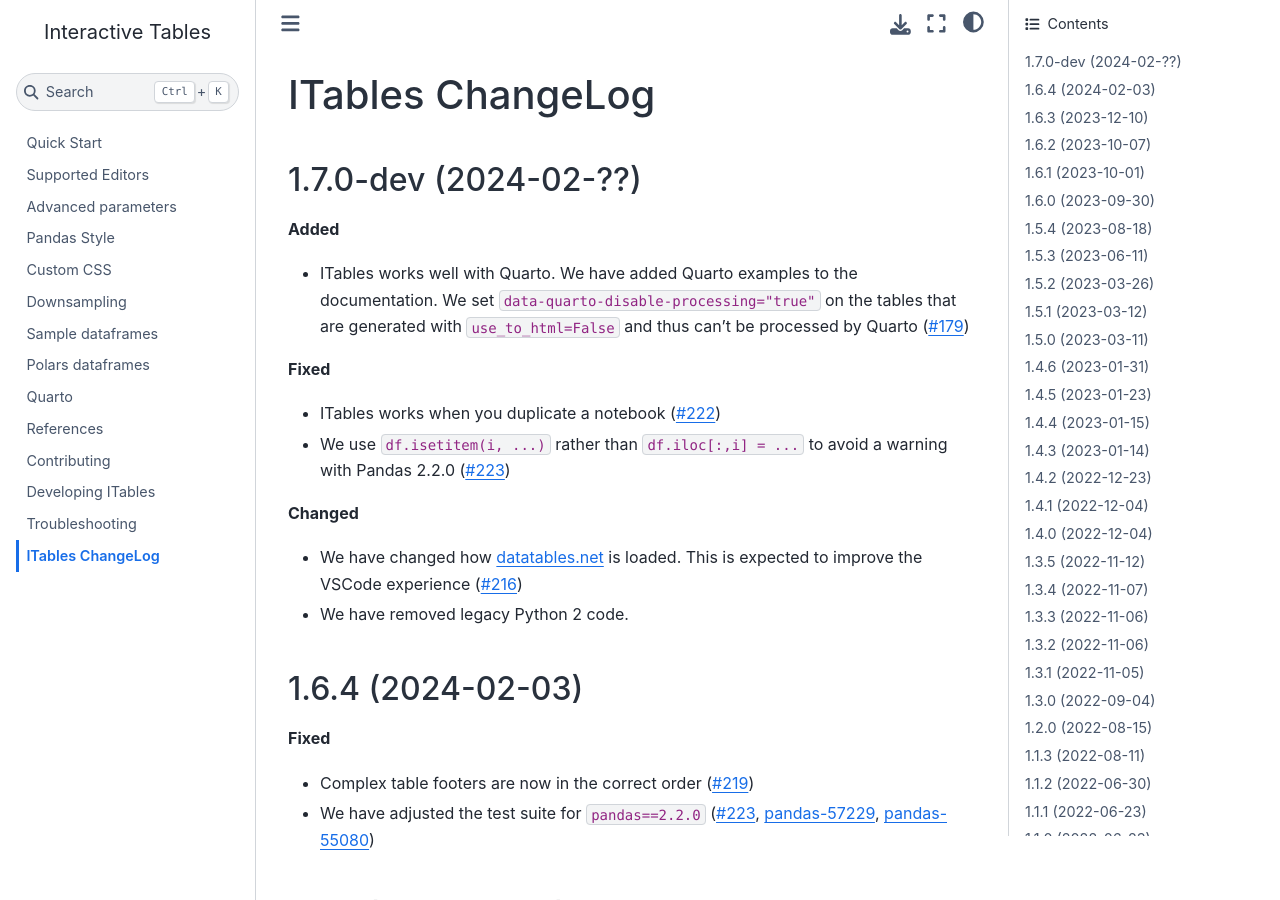
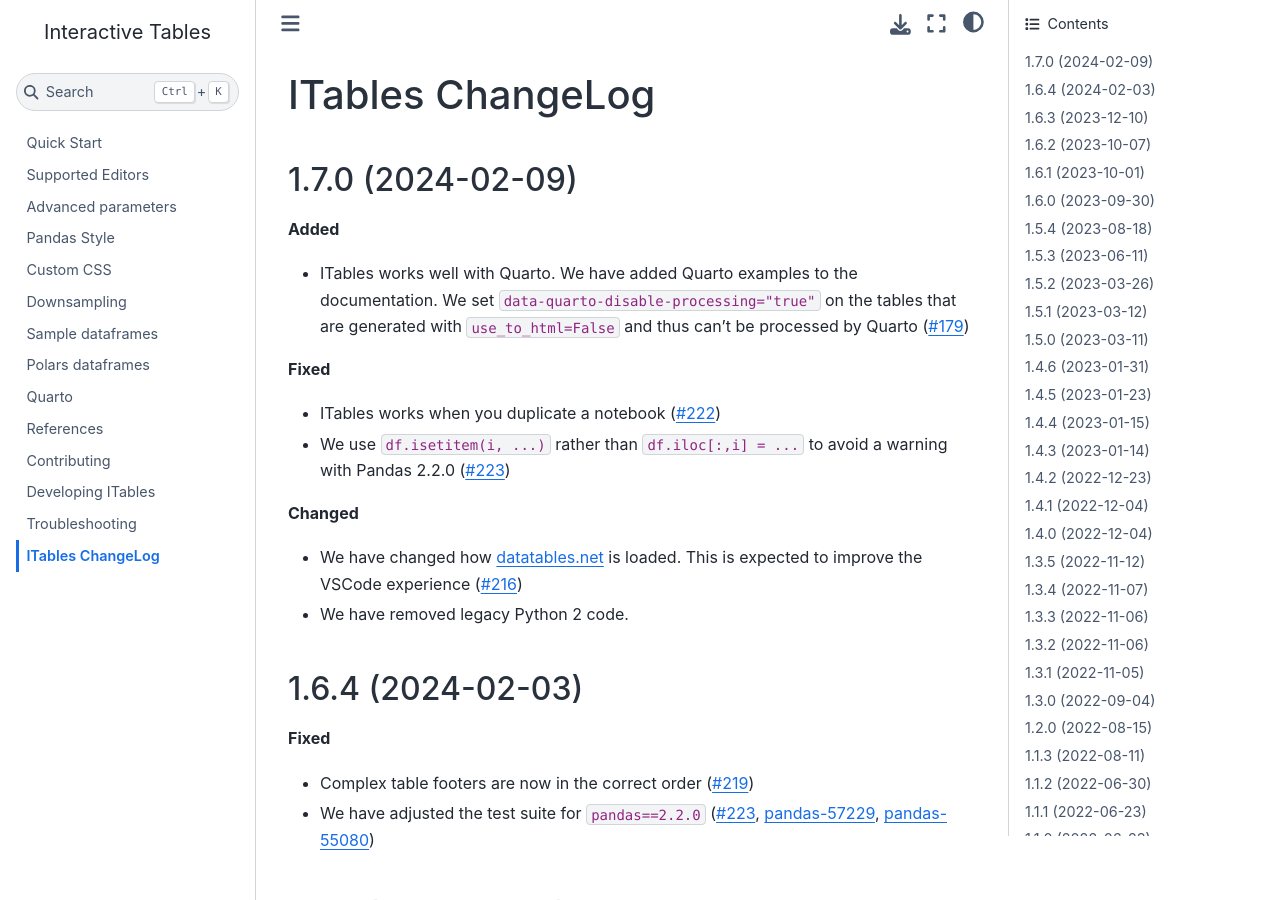
Before and after one commit to mwouts/itables, a Jupyter Book: the page built from docs/changelog.md, in a window 1280 px wide and 900 px high. Built offline with Jupyter Book 1.0.4 settings and Sphinx 7.4.7 and the Sphinx Book theme 1.1.4, drawn with Linux system fonts in a browser that asks for light colours.

Commit message:
Version 1.7.0

```diff
--- a/docs/changelog.md
+++ b/docs/changelog.md
@@ -1,7 +1,7 @@
 ITables ChangeLog
 =================
 
-1.7.0-dev (2024-02-??)
+1.7.0 (2024-02-09)
 ------------------
 
 **Added**
--- a/itables/version.py
+++ b/itables/version.py
@@ -1,3 +1,3 @@
 """ITables' version number"""
 
-__version__ = "1.7.0-dev"
+__version__ = "1.7.0"
```
